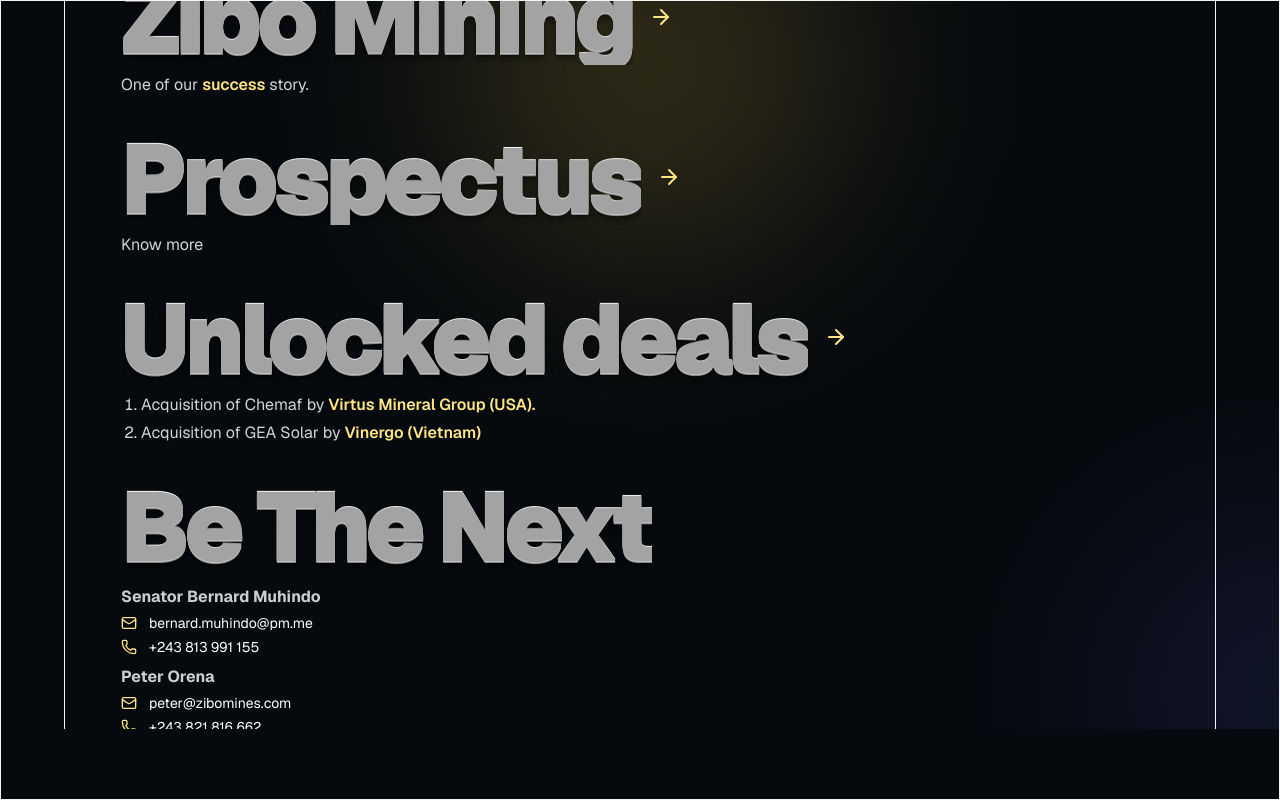
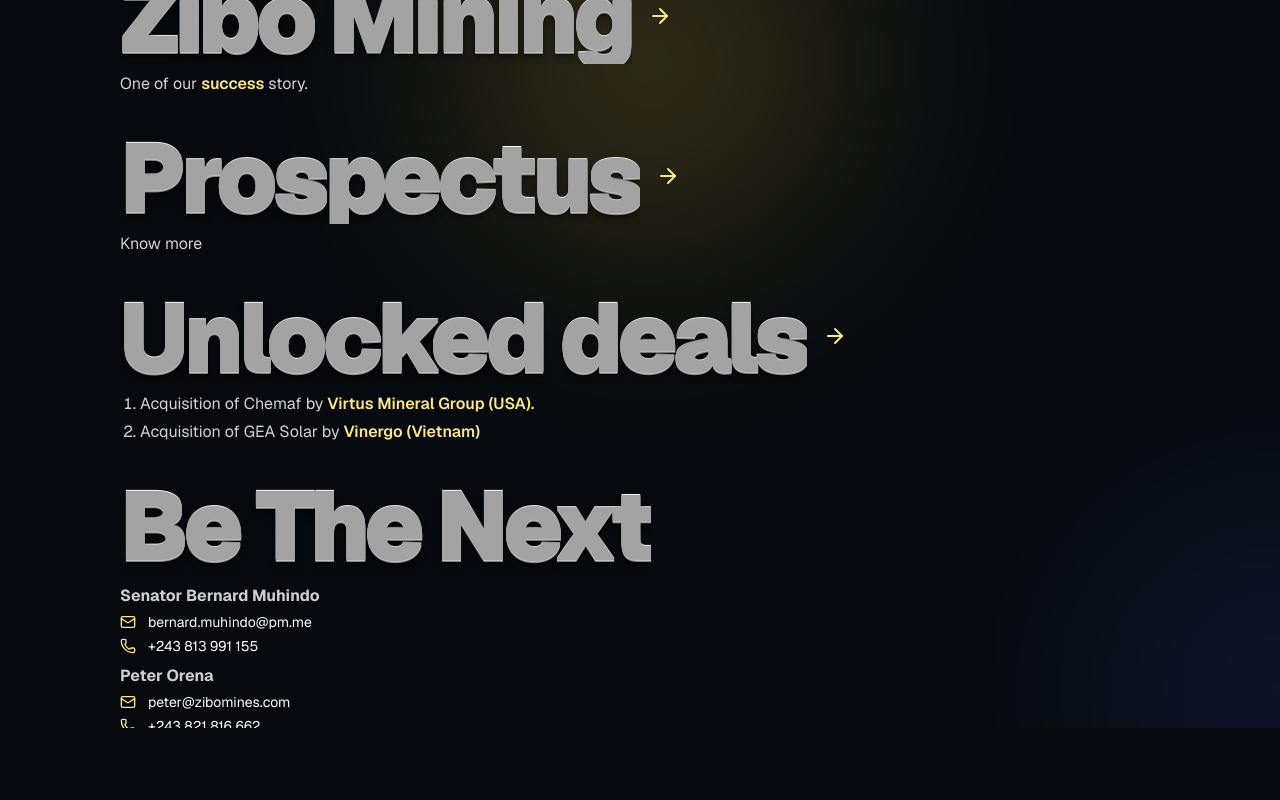
Before and after one commit to digipublic243/invest, a Next.js app: page / in a window 1280 px wide. Built offline with nearby package versions, Linux system fonts and the light colour scheme; no server answers.

Commit message:
Refactor Home page layout by removing unnecessary border styles for improved visual consistency.

```diff
--- a/app/page.tsx
+++ b/app/page.tsx
@@ -18,10 +18,10 @@
   };
 
   return (
-    <div className="md:min-h-screen font-sans text-zinc-900 dark:bg-black/50 dark:text-zinc-100 border">
+    <div className="md:min-h-screen font-sans text-zinc-900 dark:bg-black/50 dark:text-zinc-100 ">
       <div className=" relative overflow-hidden  flex items-center justify-center h-[91vh]">
         <AppBackground />
-        <main className="relative  w-full max-w-6xl  sm:px-10 mx-auto h-auto border">
+        <main className="relative  w-full max-w-6xl  sm:px-10 mx-auto h-auto ">
           <div className=" flex w-full justify-center max-w-6xl mx-4">
             <motion.section
               className="w-full space-y-8 text-left text-lg text-zinc-700 dark:text-zinc-200"
```
